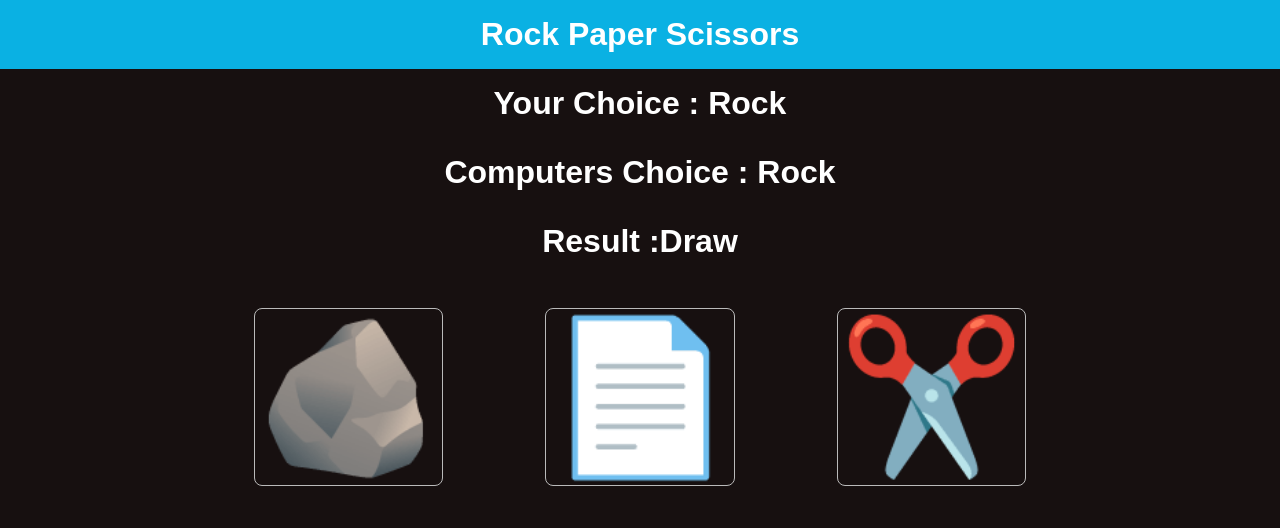
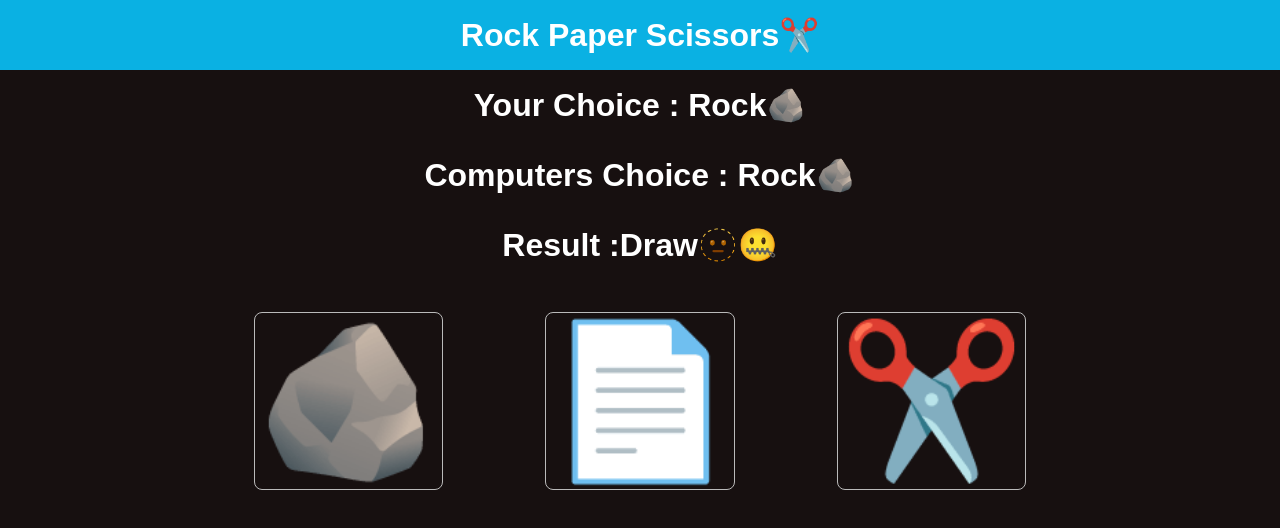
Before and after one commit to ShubhamChavan1006/Rock-Paper-Scissors, a plain HTML site: page index.html in a window 1280 px wide. Drawn offline with Linux system fonts and the light colour scheme.

Commit message:
INDEX.html

```diff
--- a/index.html
+++ b/index.html
@@ -9,16 +9,18 @@
 </head>
 
 <body>
-    <h1 class="game-heading">Rock Paper Scissors</h1>
-    <h1 class="users-choice-container" id="user-choice">Your Choice : Rock</h1>
-    <h1 class="computers-choice-container" id="computer-choice">Computers Choice : Rock </h1>
-    <h1 class="result-container" id="result">Result :Draw </h1>
+    <h1 class="game-heading">Rock Paper Scissors✂️</h1>
+    <h1 class="users-choice-container" id="user-choice">Your Choice : Rock🪨</h1>
+    <h1 class="computers-choice-container" id="computer-choice">Computers Choice : Rock🪨 </h1>
+    <h1 class="result-container" id="result">Result :Draw🫥🤐</h1>
 
     <div class="user-options">
         <button onclick="selectRock()">🪨</button>
         <button onclick="selectPaper()">📄</button>
         <button onclick="selectScissors()">✂️</button>
     </div>
+
+    <p id=""></p>
     <script src="script.js"></script>
 </body>
 
--- a/script.js
+++ b/script.js
@@ -2,7 +2,7 @@ const options = ["rock", "paper", "scissors"];
 const userChoiceContainer = document.getElementById("user-choice");
 const computerChoiceContainer = document.getElementById("computer-choice");
 const resultContainer = document.getElementById("result");
-
+//
 function selectRock() {
   const userChioce = "rock";
   userChoiceContainer.innerText = "Your choice : Rock (🪨)";
@@ -45,12 +45,13 @@ function checkWhoWon(usersChioce, computersChoice) {
     (usersChioce === "scissors" && computersChoice === "paper")
   ) {
     resultContainer.innerHTML = "Result: Cong. You won🎉!!";
+    //
   } else if (
     (computersChoice === "rock" && usersChioce === "scissors") ||
     (computersChoice === "paper" && usersChioce === "rock") ||
     (computersChoice === "scissors" && usersChioce === "paper")
   ) {
-    resultContainer.innerHTML = "Result : You Lost..😯";
+    resultContainer.innerHTML = "Result : You Lost..😯😭";
   } else {
     resultContainer.innerHTML = "Result : Draw 🫥";
  }
```
